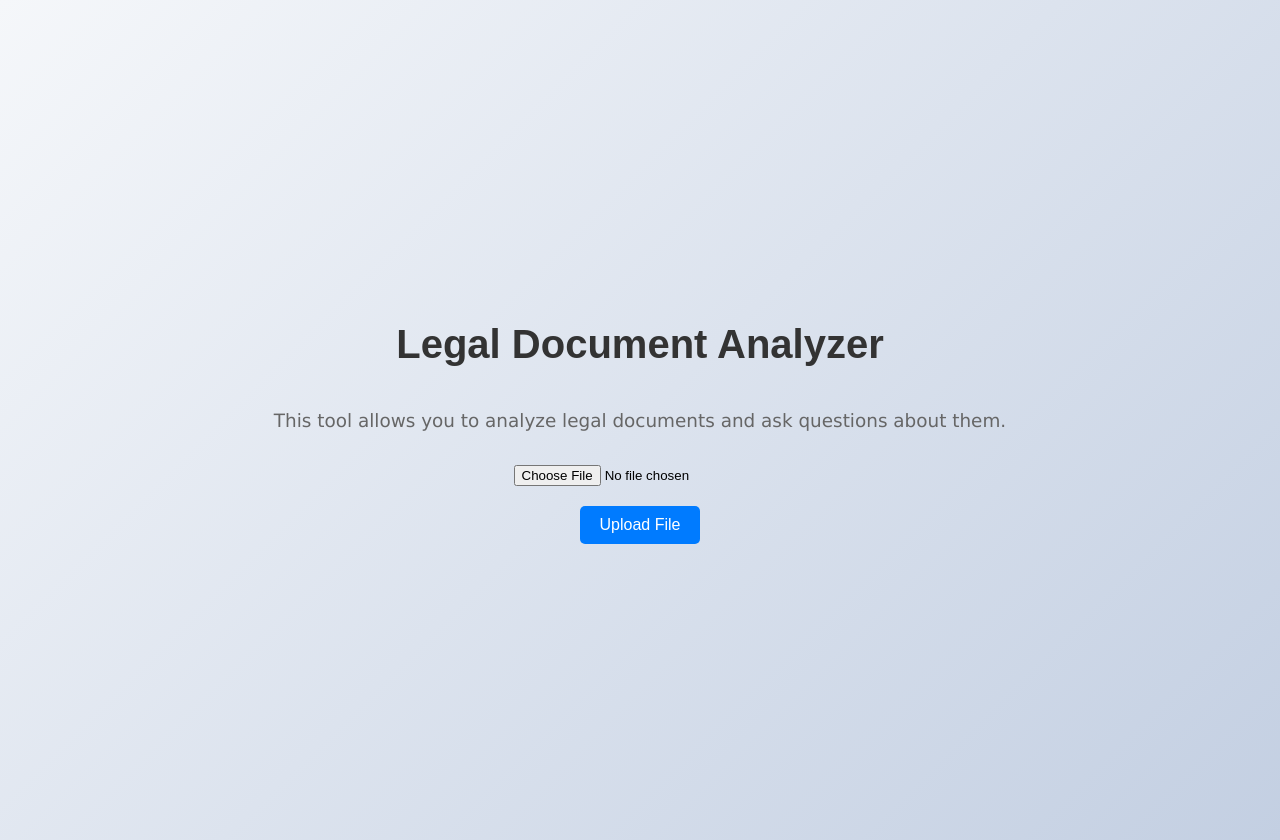
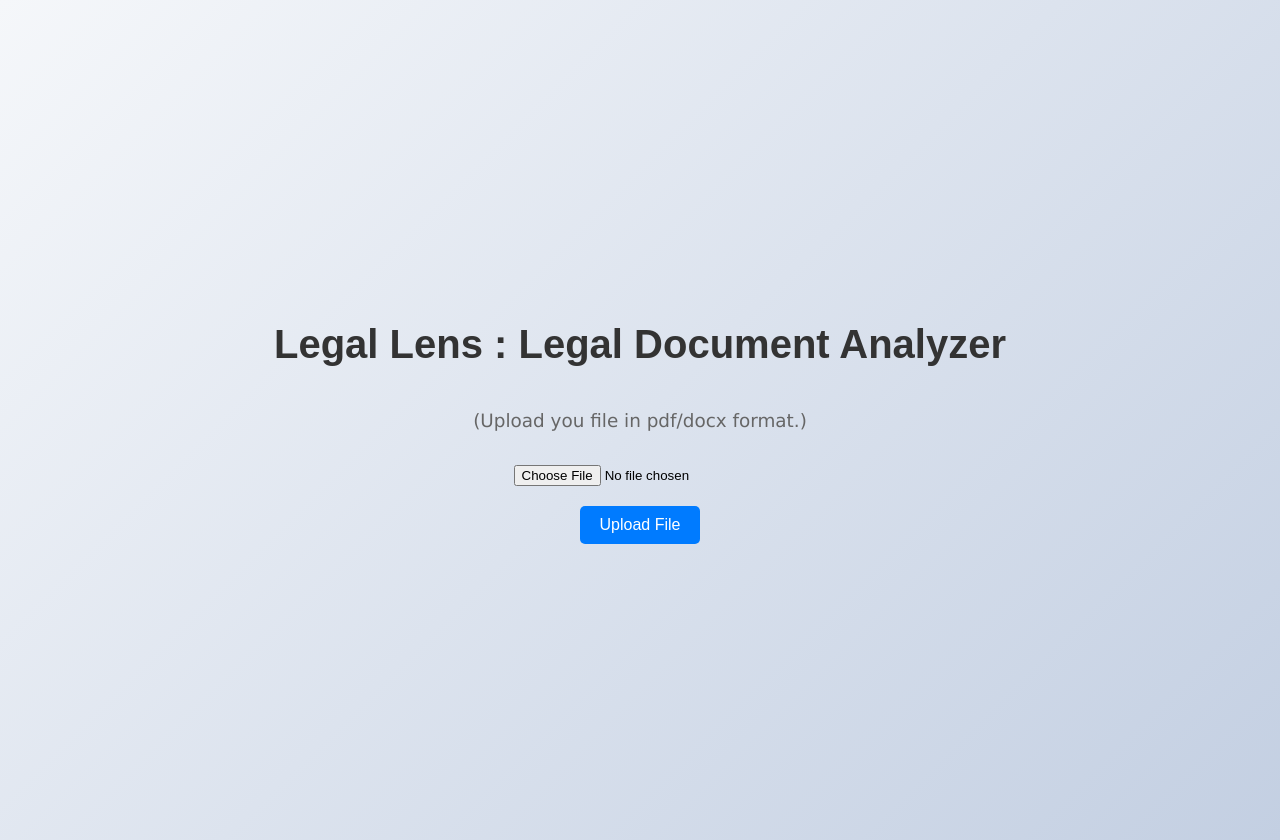
Before and after one commit to Anii2125/Legal_Lens, a React (Create React App) app in the folder frontend/: page /analyze in a window 1280 px wide. Built offline with nearby package versions, Linux system fonts and the light colour scheme.

Commit message:
Update AnalysisPage.js

```diff
--- a/frontend/src/components/AnalysisPage.js
+++ b/frontend/src/components/AnalysisPage.js
@@ -48,8 +48,8 @@ function AnalysisPage() {
     return (
 
     <div className="analysis-container">
-            <h1>Legal Document Analyzer</h1>
-             <p>This tool allows you to analyze legal documents and ask questions about them.</p>
+            <h1>Legal Lens : Legal Document Analyzer</h1>
+             <p>(Upload you file in pdf/docx format.)</p>
              <input
                 type="file"
                 onChange={(e) => setFile(e.target.files[0])}
```
